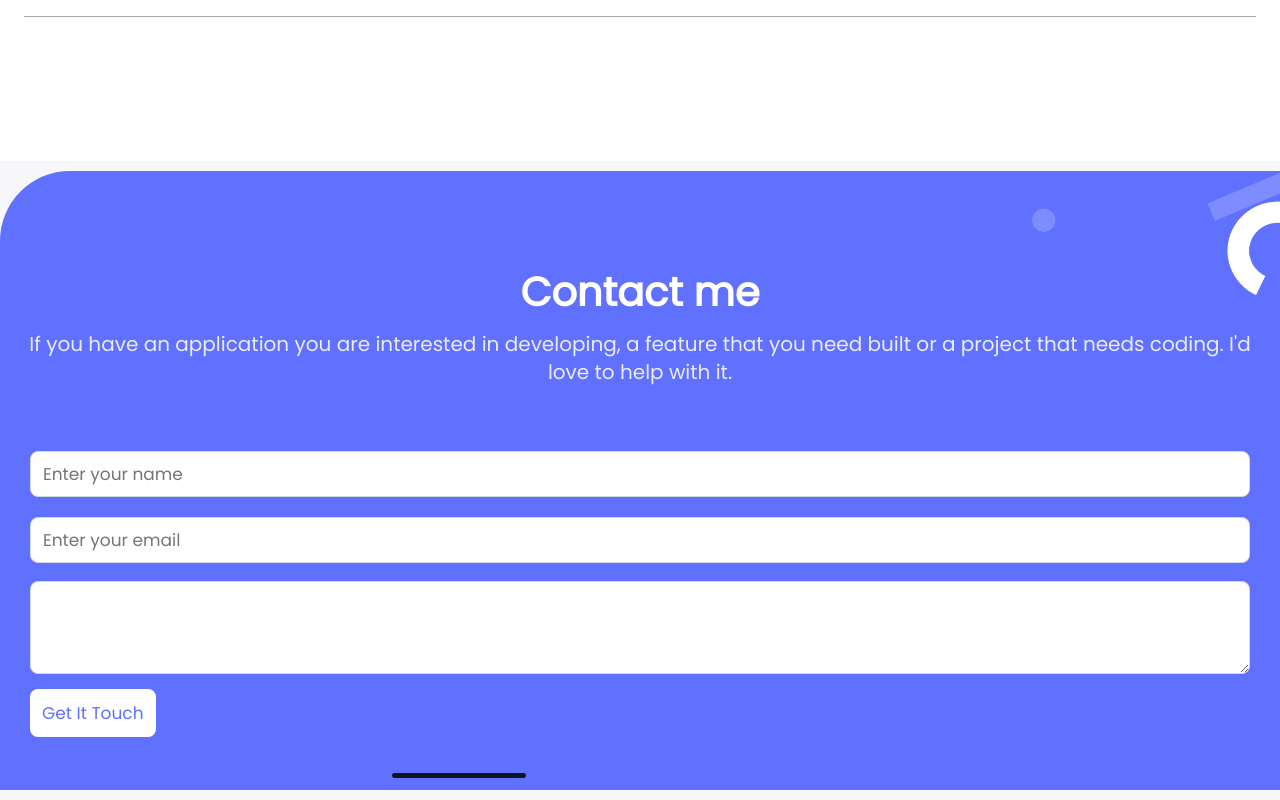
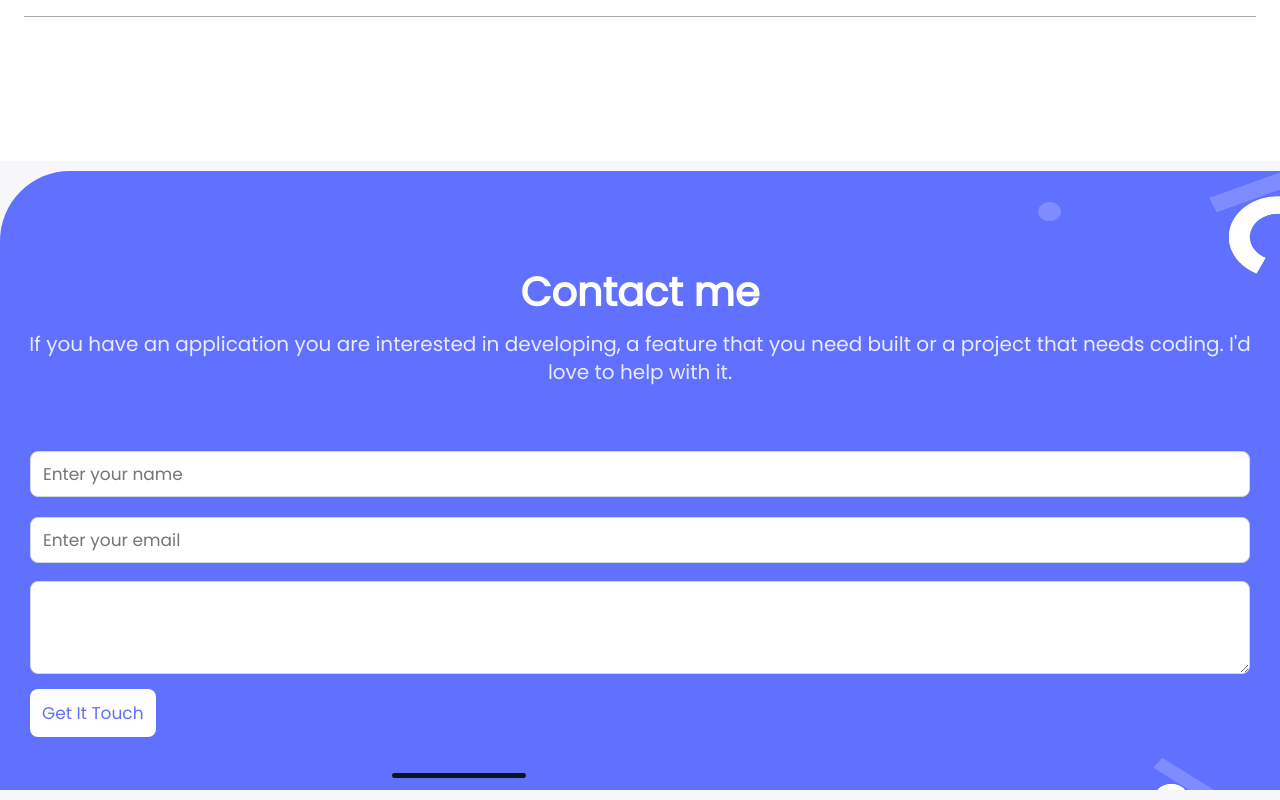
Before and after one commit to Daphineatim/portfolio-1, a plain HTML site: page index.html in a window 1280 px wide. Shown: the part 4849-5649 px from the top of the page. Drawn offline with Linux system fonts and the light colour scheme.

Commit message:
change section to footer & position footer background image properly

```diff
--- a/index.html
+++ b/index.html
@@ -280,7 +280,7 @@
         </li>
       </ul>
     </section>
-    <section class="Contact-form">
+    <footer class="Contact-form">
       <div class="contact_container">
         <h2 class="contact_title">Contact me</h2>
         <p class="contact_dsc">
@@ -307,6 +307,6 @@
         </form>
         <span><img src="./Shape.png" alt="image" /></span>
       </div>
-    </section>
+    </footer>
   </body>
 </html>
--- a/style.css
+++ b/style.css
@@ -362,7 +362,7 @@ ul.social-media-icons {
   background-color: #6070ff;
   background-image: url("./contact-form.png");
   background-repeat: no-repeat;
-  background-size: 248px 784px;
+  background-size: 242px 648px;
   background-position: top right;
   border-top-left-radius: 70px;
 }
```
